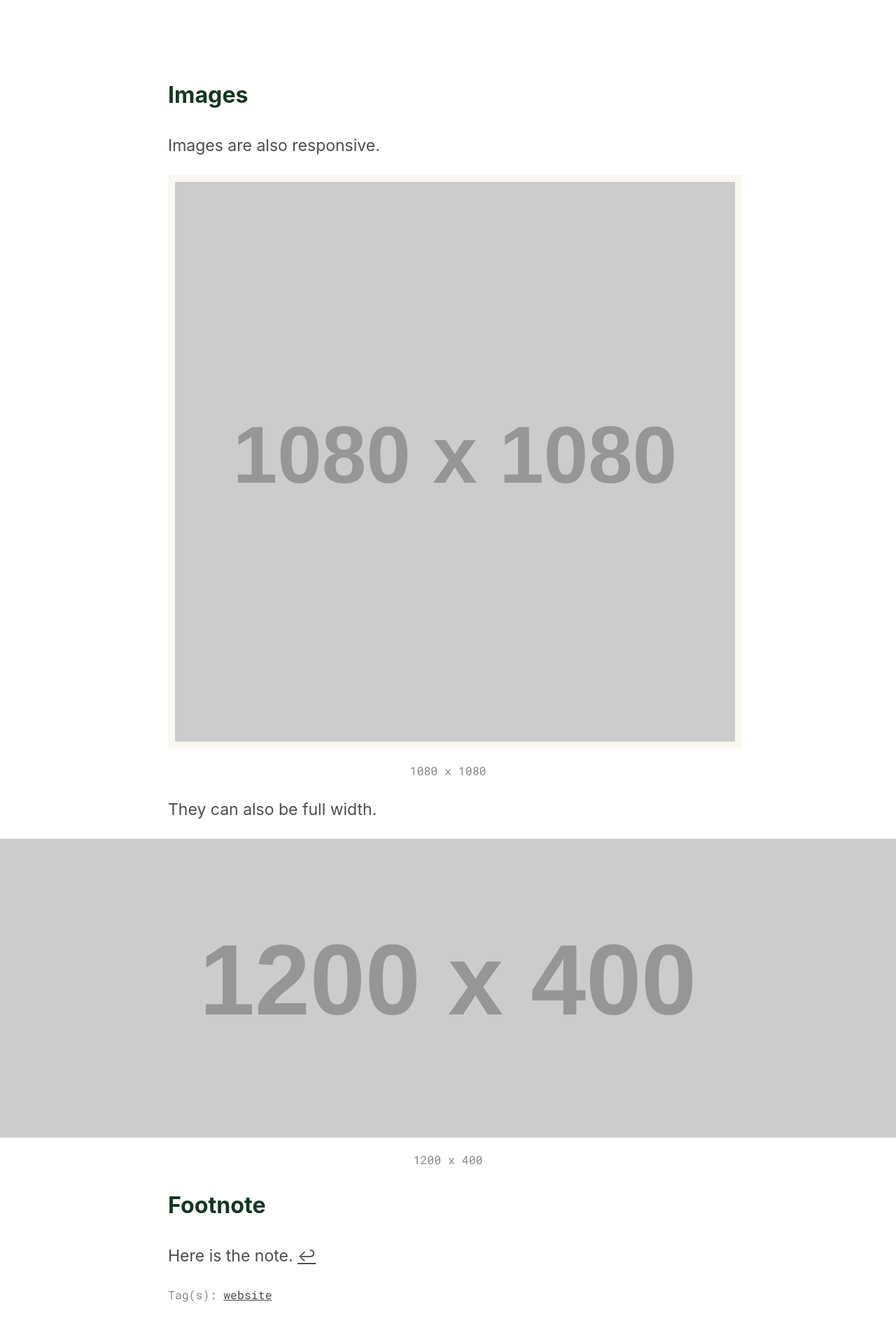
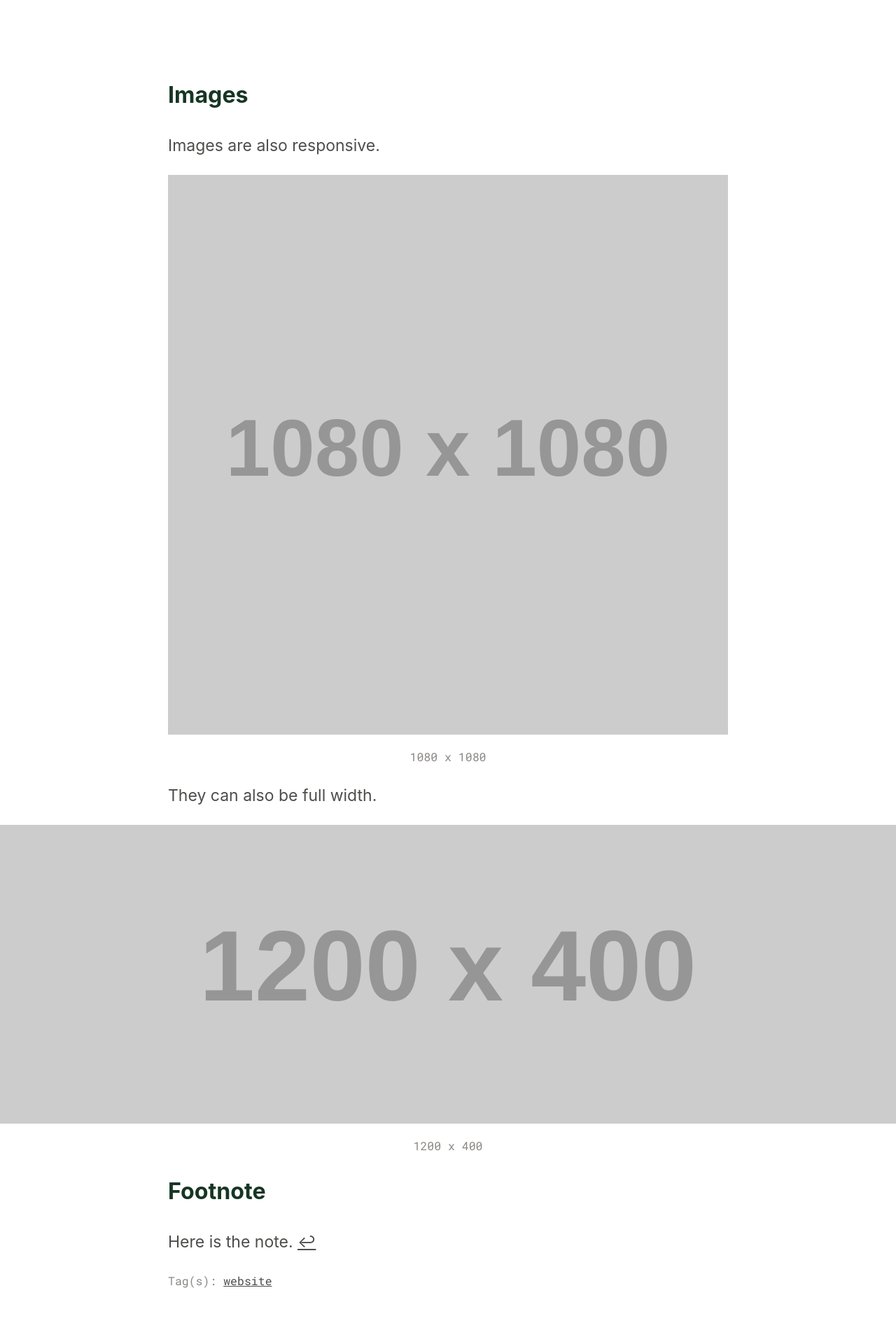
Before and after one commit to ajpwalser/ajpwalser.github.io, a Jekyll site: the page built from _posts/2020-04-17-Styles.md, in a window 1280 px wide. Shown: the part 3130-5041 px from the top of the page at 70% size. Built offline with Jekyll 4.4.1, drawn with Linux system fonts in a browser that asks for light colours; some web fonts are replaced; grey boxes are pictures that could not be loaded.

Commit message:
Update style.css

```diff
--- a/css/style.css
+++ b/css/style.css
@@ -239,7 +239,6 @@ ol {
 img {
 	max-width: 100%;
 	height: auto;
-	border: 10px solid rgb(250, 247, 242);
 }
 
 figcaption {
@@ -256,7 +255,6 @@ figcaption {
 	position: relative;
 	right: 50%;
 	width: 100vw;
-	border: none;
 }
 
 
@@ -406,7 +404,6 @@ span.small {
 	-webkit-box-shadow: 0px 0px 5px 0px #000000;
 	-o-box-shadow: 0px 0px 5px 0px #000000;
 	box-shadow: 0px 0px 5px 0px #000000;
-	border: none;
 	filter: progid: DXImageTransform.Microsoft.Shadow(color=#000000, Direction=NaN, Strength=5);
 }
 
```
